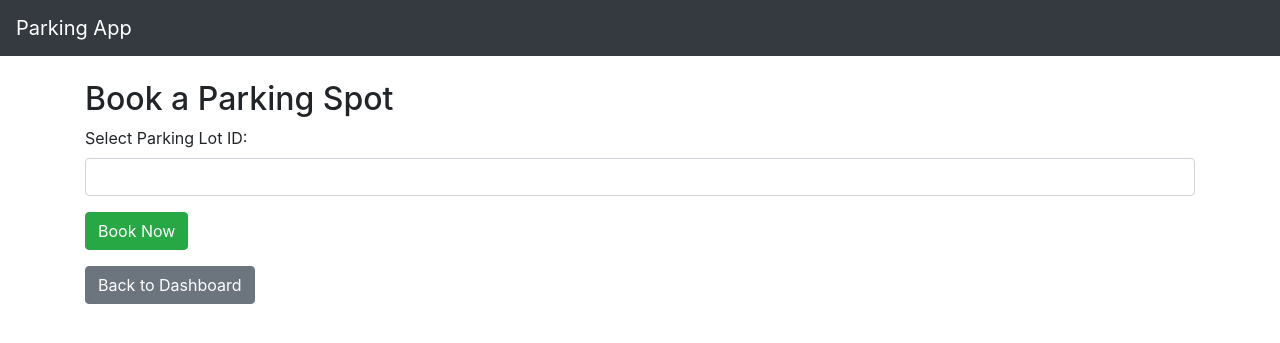
After one commit to Devaharshini06/vehicle-parking-app, a Flask app: page /book in a window 1280 px wide. The commit adds this page. Shown: the top 343 px of the page. Run offline with Flask 3, Linux system fonts and the light colour scheme; a user stored in the database is signed in; some libraries are stand-ins or nearby versions.

Commit message:
Added book parking page and route

```diff
--- a/app.py
+++ b/app.py
@@ -29,6 +29,16 @@ class User(UserMixin, db.Model):
 @login_manager.user_loader
 def load_user(user_id):
     return User.query.get(int(user_id))
+
+# -------------------------
+# BOOKING MODEL
+# -------------------------
+class Booking(db.Model):
+    __tablename__ = 'bookings'
+    id = db.Column(db.Integer, primary_key=True)
+    user_id = db.Column(db.Integer, db.ForeignKey('users.id'), nullable=False)
+    spot_id = db.Column(db.Integer, nullable=False)
+    parking_timestamp = db.Column(db.DateTime, nullable=False)
 
 # -------------------------
 # ROUTES (Coming soon)
@@ -71,13 +81,16 @@ def login():
 
         if user and check_password_hash(user.password, password):
             login_user(user)
+            session['user_id'] = user.id  # Add this line 👈
             flash("Login successful!", "success")
-            return redirect(url_for('user_dashboard'))  # We’ll define this later
+            return redirect(url_for('dashboard'))  # or 'dashboard' if that's the route
+ # We’ll define this later
         else:
             flash("Invalid credentials", "danger")
             return redirect(url_for('login'))
 
     return render_template('login.html')
+
 
 
 @app.route('/logout')
@@ -98,6 +111,42 @@ def dashboard():
 
     return render_template('dashboard.html', user=user, bookings=bookings)
 
+def get_db_connection():
+    import sqlite3
+    conn = sqlite3.connect('parking_app.db')
+    conn.row_factory = sqlite3.Row
+    return conn
+
+@app.route('/book', methods=['GET', 'POST'])
+@login_required
+def book_spot():
+    if request.method == 'POST':
+        lot_id = request.form['lot_id']
+        conn = get_db_connection()
+
+        spot = conn.execute("SELECT * FROM spots WHERE lot_id = ? AND status = 'A' LIMIT 1", (lot_id,)).fetchone()
+
+        if spot:
+            conn.execute("UPDATE spots SET status = 'O' WHERE id = ?", (spot['id'],))
+            conn.execute("""
+                INSERT INTO bookings (user_id, spot_id, parking_timestamp)
+                VALUES (?, ?, datetime('now'))
+            """, (current_user.id, spot['id']))
+            conn.commit()
+            flash('Spot successfully booked!', 'success')
+        else:
+            flash('No available spots in this lot.', 'danger')
+
+        conn.close()
+        return redirect(url_for('dashboard'))
+
+    return render_template('book.html')  # GET request → show form
+
+
+
+
 
 if __name__ == '__main__':
+    with app.app_context():
+        db.create_all()
     app.run(debug=True)
--- /dev/null
+++ b/templates/base.html
@@ -0,0 +1,27 @@
+<!DOCTYPE html>
+<html lang="en">
+<head>
+    <meta charset="UTF-8">
+    <title>{% block title %}Vehicle Parking App{% endblock %}</title>
+    <link rel="stylesheet" href="https://stackpath.bootstrapcdn.com/bootstrap/4.5.2/css/bootstrap.min.css">
+</head>
+<body>
+
+<nav class="navbar navbar-expand-lg navbar-dark bg-dark">
+    <a class="navbar-brand" href="#">Parking App</a>
+</nav>
+
+<div class="container mt-4">
+    {% with messages = get_flashed_messages(with_categories=true) %}
+      {% if messages %}
+        {% for category, message in messages %}
+          <div class="alert alert-{{ category }}">{{ message }}</div>
+        {% endfor %}
+      {% endif %}
+    {% endwith %}
+
+    {% block content %}{% endblock %}
+</div>
+
+</body>
+</html>
--- /dev/null
+++ b/templates/book.html
@@ -0,0 +1,16 @@
+{% extends "base.html" %}
+{% block title %}Book Parking{% endblock %}
+
+{% block content %}
+<h2>Book a Parking Spot</h2>
+
+<form method="POST" action="{{ url_for('book_spot') }}">
+    <div class="form-group">
+        <label for="lot_id">Select Parking Lot ID:</label>
+        <input type="number" name="lot_id" id="lot_id" class="form-control" required>
+    </div>
+    <button type="submit" class="btn btn-success">Book Now</button>
+</form>
+
+<a href="{{ url_for('dashboard') }}" class="btn btn-secondary mt-3">Back to Dashboard</a>
+{% endblock %}
```
Also changed, not shown: init_db.py (+8 -0 lines), templates/dashboard.html (+10 -11 lines), instance/parking_app.db (added), verify_db.py (added).
